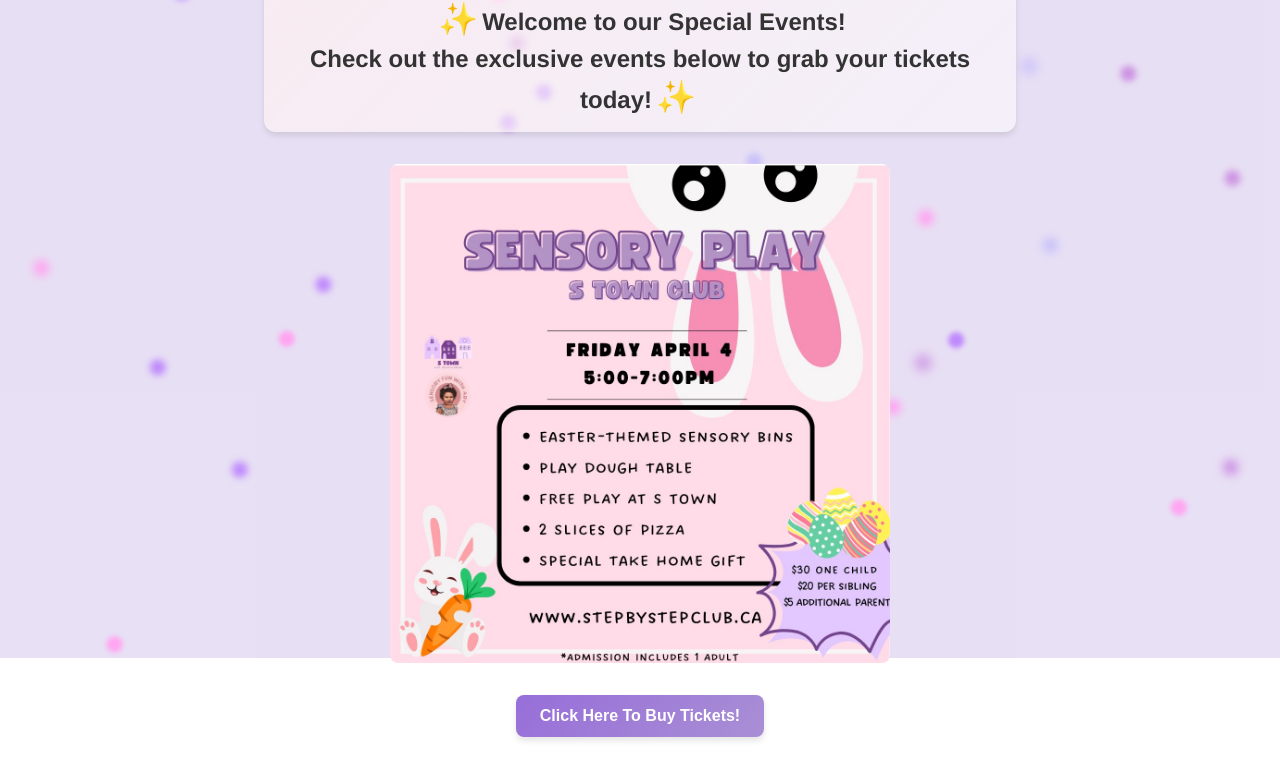
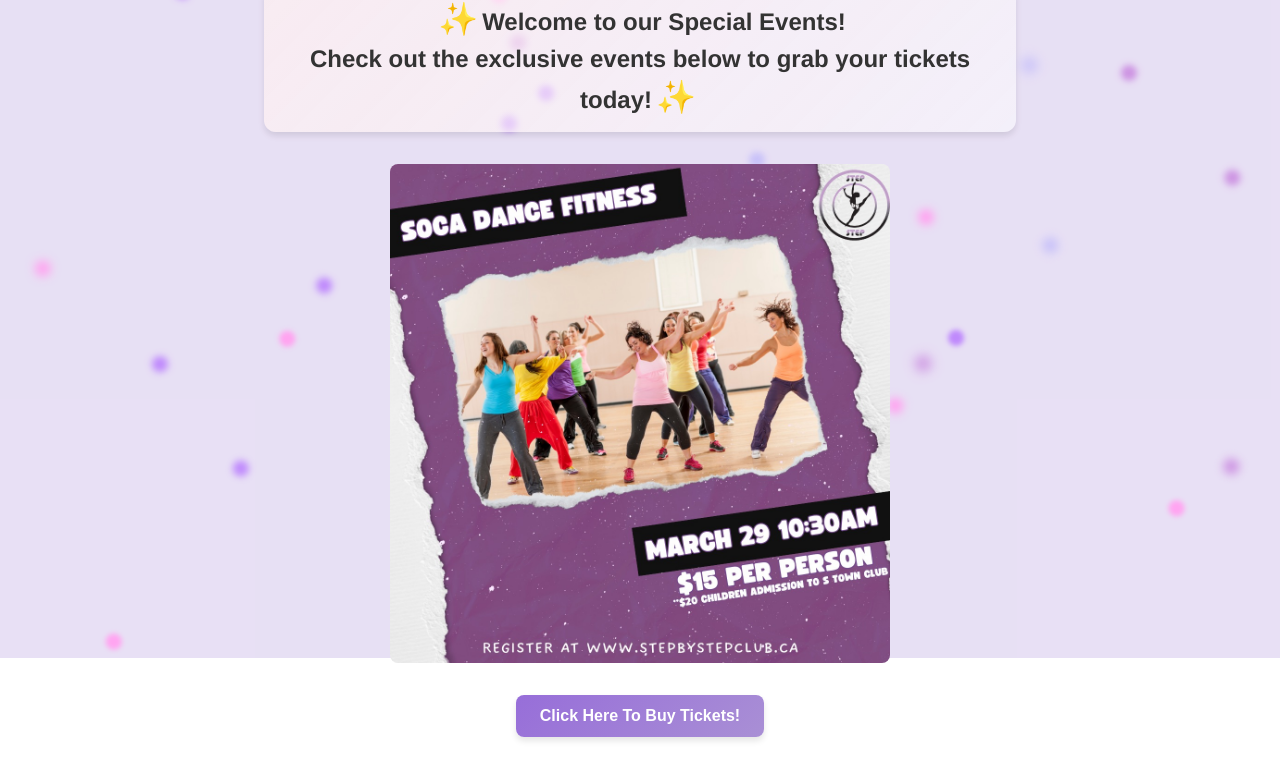
Before and after one commit to ralphdaryn/stepbystepstars, a React (Create React App) app in the folder client/: page /specialevents in a window 1280 px wide. Shown: the part 222-989 px from the top of the page. Built offline with nearby package versions, Linux system fonts and the light colour scheme.

Commit message:
add upcoming event image and link

```diff
--- a/client/src/components/SpecialEvents/SpecialEvents.js
+++ b/client/src/components/SpecialEvents/SpecialEvents.js
@@ -3,6 +3,7 @@ import "./SpecialEvents.scss";
 import BackButton from "../BackButton/BackButton";
 import specialEvents from "../../assets/images/sensory_play.jpeg";
 import specialEvents2 from "../../assets/images/easter_egg.jpeg";
+import specialEvents3 from "../../assets/images/soca.jpeg";
 
 const SpecialEvents = () => {
   const [selectedImage, setSelectedImage] = useState(null);
@@ -28,6 +29,13 @@ const SpecialEvents = () => {
     );
   };
 
+  const linkToBuyTickets3 = () => {
+    window.open(
+      "https://www.wellnessliving.com/rs/event/step_by_step_club?k_class=773659&k_class_tab=66373",
+      "_blank"
+    );
+  };
+
   return (
     <div className="special-events">
       <div className="special-events__header">
@@ -39,6 +47,17 @@ const SpecialEvents = () => {
           Welcome to our Special Events! <br />
           Check out the exclusive events below to grab your tickets today!
         </p>
+      </div>
+      <div className="special-events__image-container">
+        <img
+          src={specialEvents3}
+          alt="Special Event"
+          className="special-events__image"
+          onClick={() => openImage(specialEvents3)}
+        />
+        <button className="special-events__button" onClick={linkToBuyTickets3}>
+          Click Here To Buy Tickets!
+        </button>
       </div>
       <div className="special-events__image-container">
         <img
```
Also changed, not shown: client/src/assets/images/soca.jpeg.
